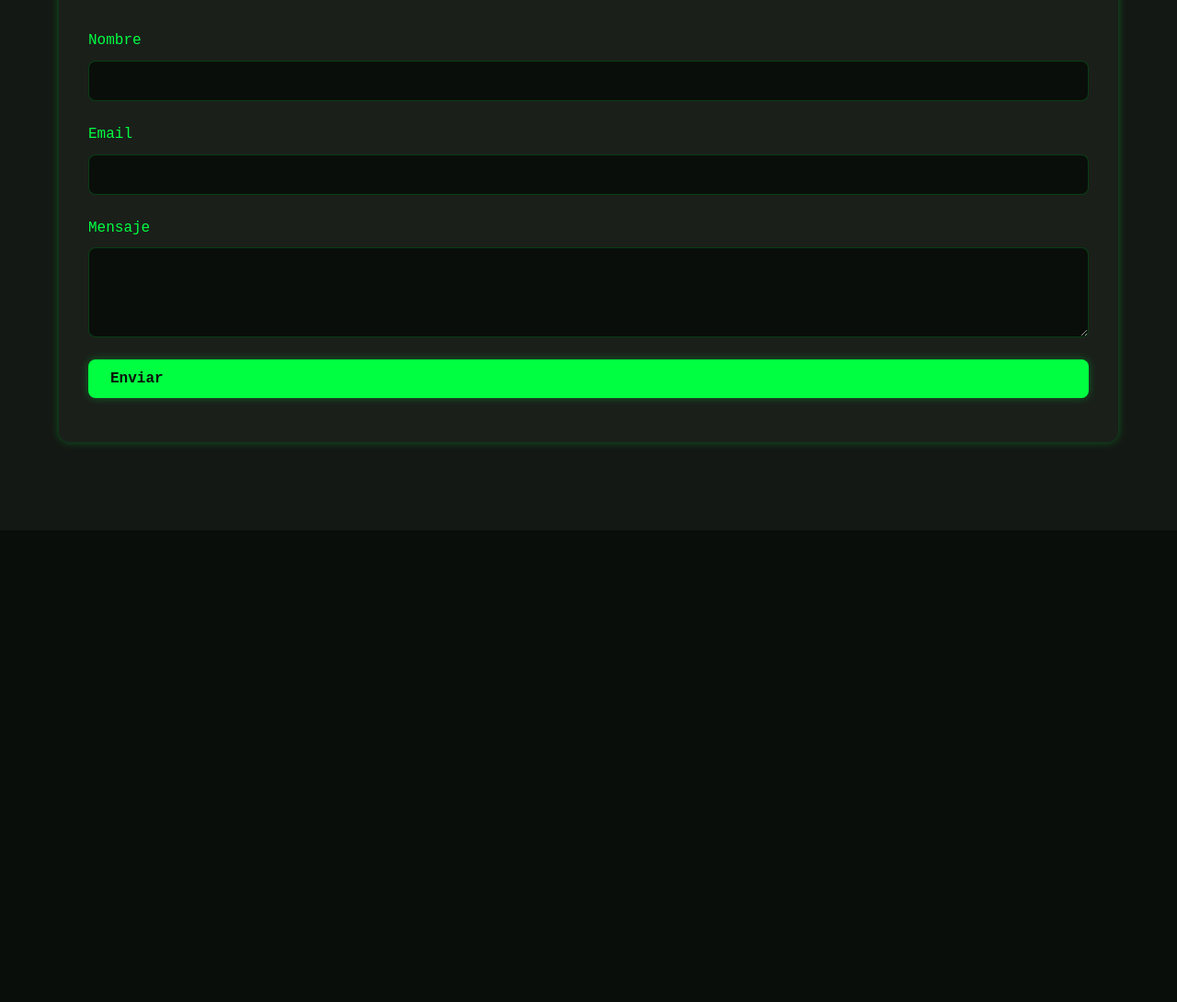
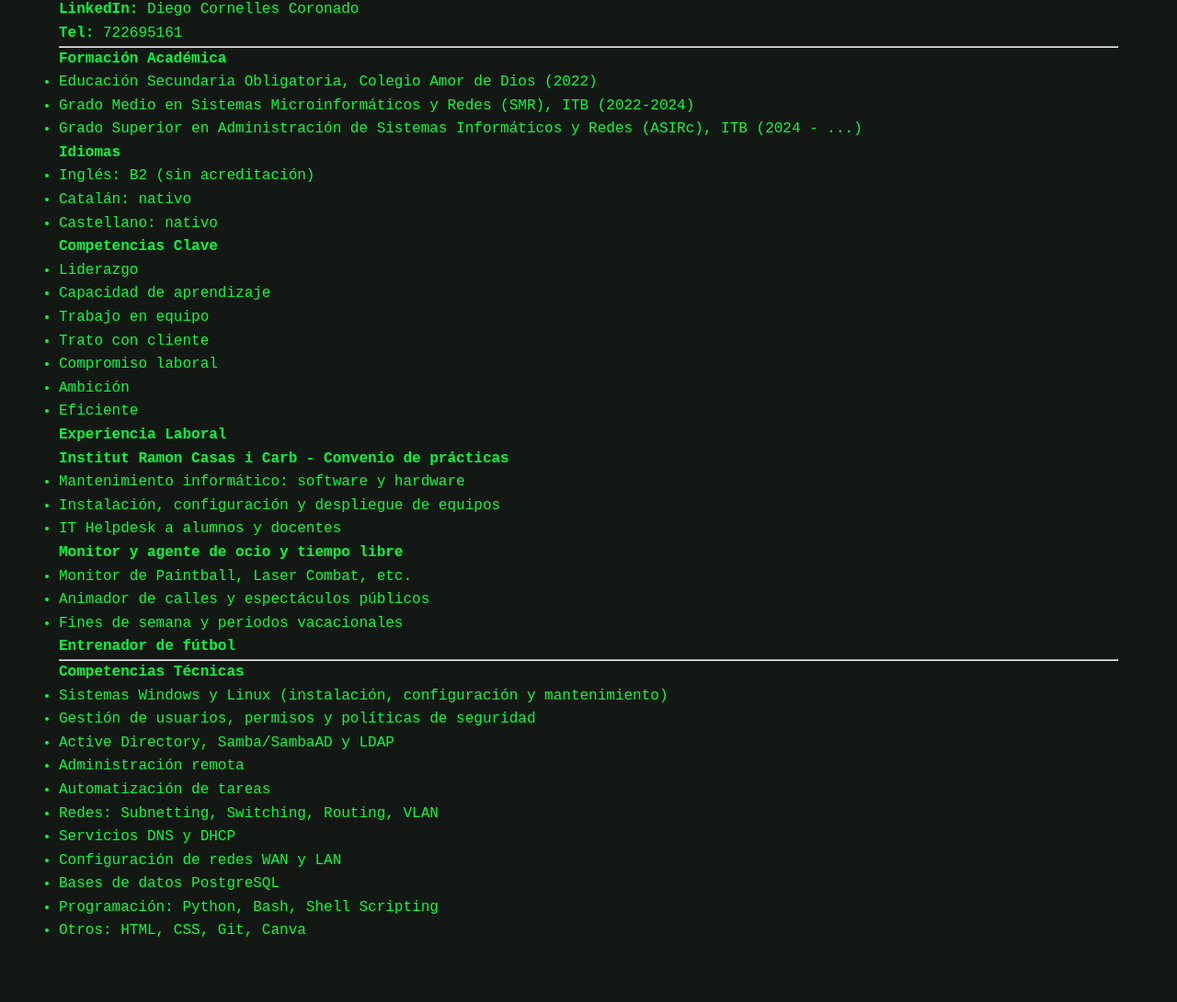
Before and after one commit to diegocornelles/Portafolio, a plain HTML site: page cv.html in a window 1280 px wide. Shown: the part 710-1800 px from the top of the page at 92% size. Before the commit the page ends 1287 px from the top, so only its background shows below. Drawn offline with nearby package versions, Linux system fonts and the light colour scheme.

Commit message:
Fase 4.4

```diff
--- a/cv.html
+++ b/cv.html
@@ -4,103 +4,100 @@
     <meta charset="UTF-8">
     <meta name="viewport" content="width=device-width, initial-scale=1.0">
     <title>CV y Contacto | Diego Cornelles</title>
-    <meta name="description" content="Descarga y visualiza el CV de Diego Cornelles. Contacta fácilmente por correo.">
     <link rel="stylesheet" href="styles.css">
-    <link rel="stylesheet" href="https://cdn.jsdelivr.net/npm/aos@2.3.4/dist/aos.css">
 </head>
 <body>
-    <!-- Menú simple de navegación -->
+    <!-- Navegación -->
     <nav class="navbar">
         <div class="container">
             <div class="nav-brand">
                 <a href="index.html"><span class="terminal-prompt">root@diego:~$</span> Portfolio</a>
-            </div>
-            <div class="nav-controls">
-                <div class="language-selector">
-                    <button class="lang-btn active" data-lang="es">ES</button>
-                    <button class="lang-btn" data-lang="en">EN</button>
-                    <button class="lang-btn" data-lang="ca">CA</button>
-                </div>
-                <a href="cv.html" class="btn btn--primary">CV / Contacto</a>
             </div>
         </div>
     </nav>
 
     <section class="section-cv">
         <div class="container">
-            <!-- CV Visualizer -->
-            <div class="cv-dashboard" data-aos="fade-up">
-                <h2 class="section-title" data-i18n="cv.title">Mi Currículum Vitae</h2>
+            <!-- Visualizador del CV PDF y QR -->
+            <div class="cv-dashboard">
+                <h2 class="section-title">Mi Currículum Vitae</h2>
                 <div class="cv-view">
-                    <iframe src="URL_DE_TU_PDF_AQUI" width="100%" height="400" class="cv-pdf"></iframe>
+                    <!-- Cambia el src a tu PDF real -->
+                    <iframe src="CV Diego Cornelles.pdf" width="100%" height="400" class="cv-pdf"></iframe>
                     <div class="cv-qr">
-                        <img src="URL_DE_TU_QR_AQUI" alt="QR CV" width="160" height="160">
-                        <span data-i18n="cv.qr">Escanéame para ver el CV online</span>
+                        <!-- Cambia el src al nombre de tu QR real -->
+                        <img src="CV Diego Cornelles.QR.png" alt="QR CV" width="160" height="160">
+                        <span>Escanea el código QR para acceder al CV online</span>
                     </div>
-                    <a href="URL_DE_TU_PDF_AQUI" download class="btn btn--primary" data-i18n="cv.download">Descargar PDF</a>
+                    <a href="CV-Diego-Cornelles.pdf" download class="btn btn--primary">Descargar PDF</a>
                 </div>
             </div>
 
-            <!-- Formulario de contacto -->
-            <div class="contact-dashboard" data-aos="fade-up" data-aos-delay="200">
-                <h2 class="section-title" data-i18n="contact.title">Contacto Directo</h2>
-                <form id="contactForm" class="contact-form">
-                    <div class="form-field">
-                        <label for="name" data-i18n="form.name">Nombre</label>
-                        <input type="text" id="name" name="name" required autocomplete="name">
-                    </div>
-                    <div class="form-field">
-                        <label for="email" data-i18n="form.email">Email</label>
-                        <input type="email" id="email" name="email" required autocomplete="email">
-                    </div>
-                    <div class="form-field">
-                        <label for="message" data-i18n="form.message">Mensaje</label>
-                        <textarea id="message" name="message" rows="4" required></textarea>
-                    </div>
-                    <button type="submit" class="btn btn--primary" data-i18n="form.send">Enviar</button>
-                </form>
-                <div id="formStatus"></div>
-            </div>
+            <!-- CV en formato web -->
+            <section class="cv-web">
+                <div class="cv-card">
+                    <h3>Diego Cornelles Coronado</h3>
+                    <p><strong>Palau-solit i Plegamans, Barcelona</strong></p>
+                    <p><strong>Email:</strong> diegocornelles.corgmail.com</p>
+                    <p><strong>LinkedIn:</strong> Diego Cornelles Coronado</p>
+                    <p><strong>Tel:</strong> 722695161</p>
+                    <hr/>
+                    <h4>Formación Académica</h4>
+                    <ul>
+                        <li>Educación Secundaria Obligatoria, Colegio Amor de Dios (2022)</li>
+                        <li>Grado Medio en Sistemas Microinformáticos y Redes (SMR), ITB (2022-2024)</li>
+                        <li>Grado Superior en Administración de Sistemas Informáticos y Redes (ASIRc), ITB (2024 - ...)</li>
+                    </ul>
+                    <h4>Idiomas</h4>
+                    <ul>
+                        <li>Inglés: B2 (sin acreditación)</li>
+                        <li>Catalán: nativo</li>
+                        <li>Castellano: nativo</li>
+                    </ul>
+                    <h4>Competencias Clave</h4>
+                    <ul>
+                        <li>Liderazgo</li>
+                        <li>Capacidad de aprendizaje</li>
+                        <li>Trabajo en equipo</li>
+                        <li>Trato con cliente</li>
+                        <li>Compromiso laboral</li>
+                        <li>Ambición</li>
+                        <li>Eficiente</li>
+                    </ul>
+                    <h4>Experiencia Laboral</h4>
+                    <b>Institut Ramon Casas i Carb - Convenio de prácticas</b>
+                    <ul>
+                        <li>Mantenimiento informático: software y hardware</li>
+                        <li>Instalación, configuración y despliegue de equipos</li>
+                        <li>IT Helpdesk a alumnos y docentes</li>
+                    </ul>
+                    <b>Monitor y agente de ocio y tiempo libre</b>
+                    <ul>
+                        <li>Monitor de Paintball, Laser Combat, etc.</li>
+                        <li>Animador de calles y espectáculos públicos</li>
+                        <li>Fines de semana y periodos vacacionales</li>
+                    </ul>
+                    <b>Entrenador de fútbol</b>
+                    <hr/>
+                    <h4>Competencias Técnicas</h4>
+                    <ul>
+                        <li>Sistemas Windows y Linux (instalación, configuración y mantenimiento)</li>
+                        <li>Gestión de usuarios, permisos y políticas de seguridad</li>
+                        <li>Active Directory, Samba/SambaAD y LDAP</li>
+                        <li>Administración remota</li>
+                        <li>Automatización de tareas</li>
+                        <li>Redes: Subnetting, Switching, Routing, VLAN</li>
+                        <li>Servicios DNS y DHCP</li>
+                        <li>Configuración de redes WAN y LAN</li>
+                        <li>Bases de datos PostgreSQL</li>
+                        <li>Programación: Python, Bash, Shell Scripting</li>
+                        <li>Otros: HTML, CSS, Git, Canva</li>
+                    </ul>
+                </div>
+            </section>
         </div>
     </section>
 
-    <script src="https://cdn.jsdelivr.net/npm/aos@2.3.4/dist/aos.js"></script>
-    <script>
-      AOS.init();
-
-      // Simple EmailJS integration
-      document.getElementById('contactForm').addEventListener('submit', function(e) {
-        e.preventDefault();
-
-        // Desactivar botón
-        const btn = this.querySelector('button[type="submit"]');
-        btn.disabled = true;
-        btn.textContent = "Enviando...";
-
-        // EmailJS code aquí (deberás poner tu userID/ServiceID/templateID)
-        // emailjs.send("service_xxx","template_xxx",{
-        //   from_name: document.getElementById("name").value,
-        //   reply_to: document.getElementById("email").value,
-        //   message: document.getElementById("message").value,
-        // })
-        // .then(() => {
-        //   document.getElementById("formStatus").textContent = "Mensaje enviado correctamente.";
-        //   btn.disabled = false;
-        //   btn.textContent = "Enviar";
-        // }, () => {
-        //   document.getElementById("formStatus").textContent = "Error al enviar el mensaje.";
-        //   btn.disabled = false;
-        //   btn.textContent = "Enviar";
-        // });
-
-        // Demo (sin EmailJS)
-        setTimeout(() => {
-          document.getElementById("formStatus").textContent = "Mensaje enviado correctamente (demo).";
-          btn.disabled = false;
-          btn.textContent = "Enviar";
-        }, 1200);
-      });
-    </script>
     <script src="script.js"></script>
 </body>
 </html>
```
